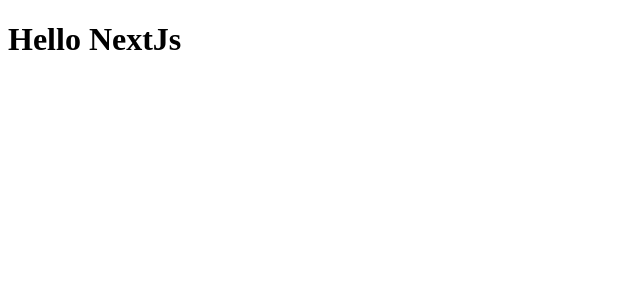
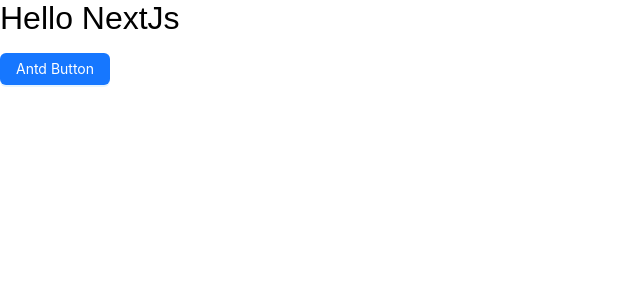
Before and after one commit to Bbbtt04/Instant-React18, a Next.js app: page / in a window 1280 px wide. Shown: the top 300 px of the page, without its empty margins (0-640 px from the left). Built offline with nearby package versions, Linux system fonts and the light colour scheme.

Commit message:
feat: use antd

```diff
--- a/package.json
+++ b/package.json
@@ -12,6 +12,7 @@
     "@types/node": "18.15.0",
     "@types/react": "18.0.28",
     "@types/react-dom": "18.0.11",
+    "antd": "^5.3.0",
     "eslint": "8.35.0",
     "eslint-config-next": "13.2.4",
     "next": "13.2.4",
--- a/pages/index.tsx
+++ b/pages/index.tsx
@@ -1,7 +1,12 @@
+import React, { Component } from 'react'
+import {Button} from 'antd'
+import 'antd/dist/reset.css';
+
 export default function Home() {
   return (
     <>
       <h1>Hello NextJs</h1>
+      <Button type='primary'>Antd Button</Button>
     </>
   )
 }
```
Also changed, not shown: 1 other file (tests, documents, lock files or other folders).
